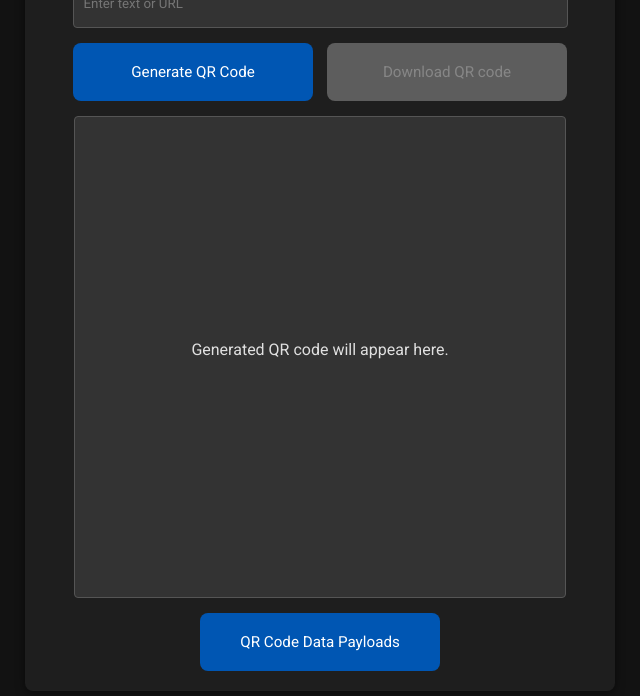
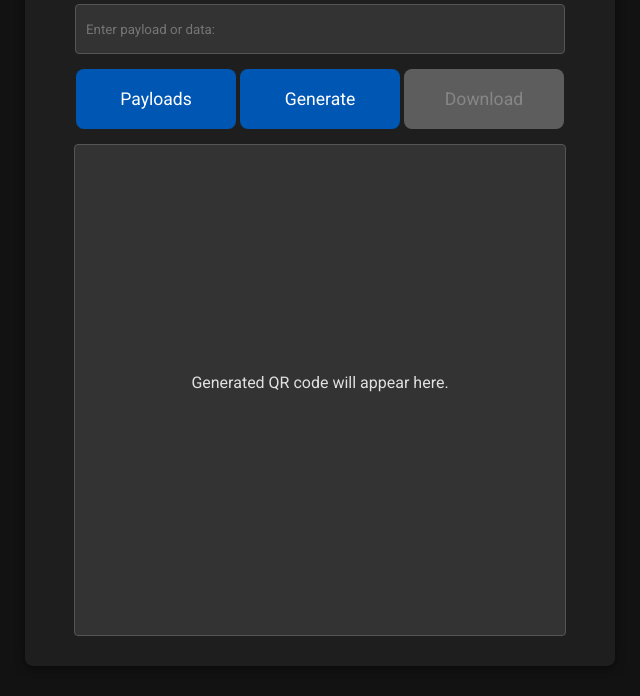
Before and after one commit to EwanClark/bubllz.com, a plain HTML site: page 13-43-120-164/var/www/qrcode/index.html in a window 1280 px wide. Shown: the part 104-800 px from the top of the page, without its empty margins (320-960 px from the left). Drawn offline with Linux system fonts and the light colour scheme.

Commit message:
moved payloads button up to button row

```diff
--- a/13-43-120-164/var/www/css/qrcode.css
+++ b/13-43-120-164/var/www/css/qrcode.css
@@ -27,7 +27,7 @@ body {
     box-shadow: 0 2px 10px rgba(0, 0, 0, 0.5);
     padding: 20px;
     width: 550px;
-    height: 750px;
+    height: 700px;
     text-align: center;
     display: flex;
     flex-direction: column;
@@ -44,7 +44,7 @@ h1 {
 /* Input Styles */
 #data {
     height: 50px;
-    width: 495px;
+    width: 490px;
     padding: 10px;
     background-color: #333; /* Dark input background */
     border: 1px solid #555; /* Darker border */
@@ -61,9 +61,10 @@ button {
     border-radius: 8px;
     cursor: pointer;
     transition: background-color 0.3s ease;
-    width: 240px;
+    width: 160px;
+    height: 60px;
+    font-size: 1.1em;
     margin-top: 15px;
-    font-size: 0.95em;
 }
 
 button:hover {
@@ -77,11 +78,9 @@ button:disabled {
     opacity: 0.6;  /* Reduce opacity to show it's disabled */
 }
 
-
-#download-btn {
+#generate-btn #download-btn {
     margin-left: 10px;
 }
-
 
 /* QR Display Styles */
 #qr-display {
--- a/13-43-120-164/var/www/css/qrcodepayloads.css
+++ b/13-43-120-164/var/www/css/qrcodepayloads.css
@@ -114,3 +114,35 @@ a:hover, code:hover {
 #nocenter {
     text-align: left;
 }
+
+/* Custom Scrollbar Styles */
+/* For Webkit browsers (Chrome, Safari) */
+.container::-webkit-scrollbar {
+    width: 12px; /* Width of the scrollbar */
+}
+
+.container::-webkit-scrollbar-track {
+    background: #1e1e1e; /* Black background color for scrollbar track */
+    border-radius: 8px; /* Rounded corners of the scrollbar track */
+}
+
+.container::-webkit-scrollbar-thumb {
+    background: #007bff; /* Blue color for the scrollbar thumb */
+    border-radius: 8px; /* Rounded corners of the scrollbar thumb */
+    transition: background-color 0.3s ease; /* Smooth transition for color change */
+}
+
+.container::-webkit-scrollbar-thumb:hover {
+    background: #0056b3; /* Darker blue on hover */
+}
+
+/* For Firefox */
+.container {
+    scrollbar-width: thin; /* Thin scrollbar width */
+    scrollbar-color: #007bff #1e1e1e; /* Blue color for scrollbar thumb and black background for track */
+}
+
+/* For Edge and Internet Explorer */
+.container {
+    -ms-overflow-style: scrollbar; /* Ensure scrollbar is shown */
+}
--- a/13-43-120-164/var/www/qrcode/index.html
+++ b/13-43-120-164/var/www/qrcode/index.html
@@ -17,15 +17,15 @@
     </div>
     <div class="container">
         <h1>QR Code Generator</h1>
-        <input type="text" id="data" placeholder="Enter text or URL">
+        <input type="text" id="data" placeholder="Enter payload or data:">
         <div class="button-container">
-            <button id="generate-btn">Generate QR Code</button>
-            <button id="download-btn">Download QR code</button>
+            <button id="payloads-btn">Payloads</button>
+            <button id="generate-btn">Generate</button>
+            <button id="download-btn">Download</button>
         </div>
         <div id="qr-display">
             <p>Generated QR code will appear here.</p>
         </div>
-        <button id="payloads-btn">QR Code Data Payloads</button>
     </div>
     <script src="https://cdn.jsdelivr.net/npm/qrcode@1.4.4/build/qrcode.min.js"></script>
     <script src="../js/qrcode.js"></script>
```
